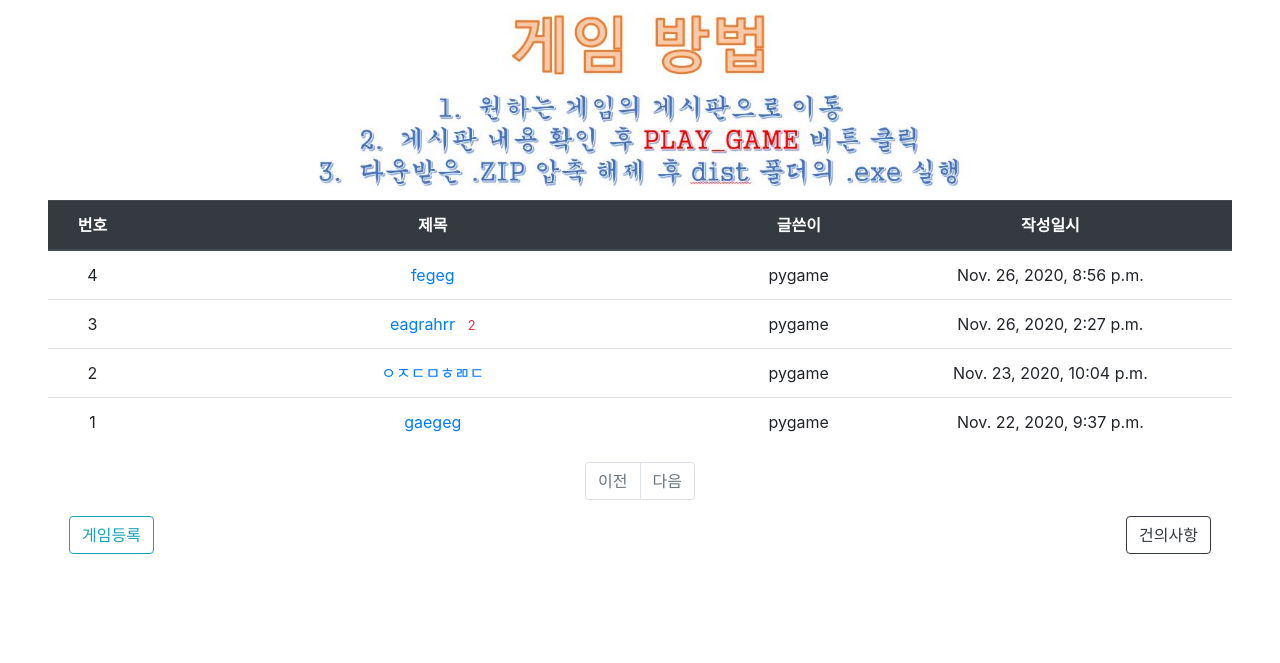
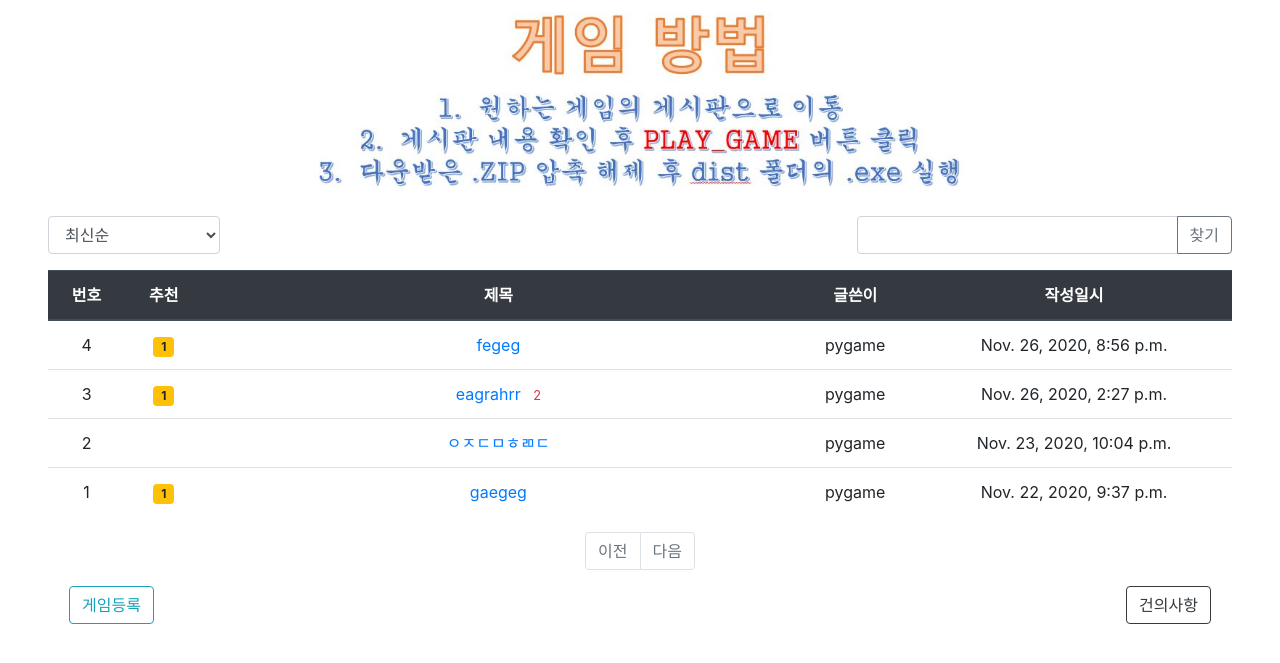
Before and after one commit to HyeongbinMun/django, a Django app: page / in a window 1280 px wide. Shown: the part 57-720 px from the top of the page. Run offline with Django 3.2, Linux system fonts and the light colour scheme; data comes from the database, SQL or seed files in the repository; both versions use the stored data as it was after the commit; some libraries are stand-ins or nearby versions.

Commit message:
- 검색, 정렬 기능 추가

```diff
--- a/game_site/projects/play/views.py
+++ b/game_site/projects/play/views.py
@@ -6,6 +6,7 @@ from .forms import GameForm, ImageForm, CategoryForm, ImageFormSet, CommentForm
 import urllib, os, mimetypes
 from django.http import HttpResponse, Http404
 from django.contrib.auth.decorators import login_required
+from django.db.models import Q, Count
 
 # Create your views here.
 def index(request):
@@ -13,13 +14,27 @@ def index(request):
     context = {'game_list': game_list}
     # 입력 파라미터
     page = request.GET.get('page', '1')  # 페이지
-    # 조회
-    game_list = Game.objects.order_by('-create_date')
+    kw = request.GET.get('kw', '')  # 검색어
+    so = request.GET.get('so', 'recent')  # 정렬기준
+
+    # 정렬
+    if so == 'recommend':
+        game_list = Game.objects.annotate(num_voter=Count('voter')).order_by('-num_voter', '-create_date')
+    elif so == 'popular':
+        game_list = Game.objects.annotate(num_comment=Count('comment')).order_by('-num_comment', '-create_date')
+    else:  # recent
+        game_list = Game.objects.order_by('-create_date')
+    if kw:
+        game_list = game_list.filter(
+            Q(subject__icontains=kw) |  # 제목검색
+            Q(content__icontains=kw) |  # 내용검색
+            Q(author__username__icontains=kw)  # 질문 글쓴이검색
+        ).distinct()
     # 페이징처리
     paginator = Paginator(game_list, 10)  # 페이지당 10개씩 보여주기
     page_obj = paginator.get_page(page)
 
-    context = {'game_list': page_obj}
+    context = {'game_list': page_obj, 'page': page, 'kw': kw, 'so':so}
     return render(request, 'play/play_list.html', context)
 
 def detail(request, game_id):
--- a/game_site/projects/templates/play/play_detail.html
+++ b/game_site/projects/templates/play/play_detail.html
@@ -16,7 +16,7 @@
     </div>
     <div>
         {% for ctg in game.category_set.all %}
-            <button type="button" class="btn btn-outline-info btn-sm mx-2">{{ ctg.subject }}</button>
+            <button type="button" class="btn btn-outline-info btn-sm mx-2 my-1">{{ ctg.subject }}</button>
         {% endfor %}
     </div>
     <div class="row">
--- a/game_site/projects/templates/play/play_list.html
+++ b/game_site/projects/templates/play/play_list.html
@@ -5,10 +5,26 @@
     <div class="container text-center">
         <img src="/static/images/game_play.jpg" alt="게임방법" height="200">
     </div>
+    <div class="row justify-content-between my-3">
+        <div class="col-2">
+            <select class="form-control so">
+                <option value="recent" {% if so == 'recent' %}selected{% endif %}>최신순</option>
+                <option value="recommend" {% if so == 'recommend' %}selected{% endif %}>추천순</option>
+                <option value="popular" {% if so == 'popular' %}selected{% endif %}>인기순</option>
+            </select>
+        </div>
+        <div class="col-4 input-group">
+            <input type="text" class="form-control kw" value="{{ kw|default_if_none:'' }}">
+            <div class="input-group-append">
+                <button class="btn btn-outline-secondary" type="button" id="btn_search">찾기</button>
+            </div>
+        </div>
+    </div>
     <table class="table">
         <thead>
         <tr class="text-center thead-dark">
             <th>번호</th>
+            <th>추천</th>
             <th style="width:50%">제목</th>
             <th>글쓴이</th>
             <th>작성일시</th>
@@ -21,6 +37,11 @@
             <td>
             <!-- 번호 = 전체건수 - 시작인덱스 - 현재인덱스 + 1 -->
             {{ game_list.paginator.count|sub:game_list.start_index|sub:forloop.counter0|add:1 }}
+            <td>
+                {% if game.voter.all.count > 0 %}
+                    <span class="badge badge-warning px-2 py-1">{{ game.voter.all.count }}</span>
+                {% endif %}
+            </td>
             <td class="text-center">
                 <a href="{% url 'play:detail' game.id %}">{{ game.subject }}</a>
                 {% if game.comment_set.count > 0 %}
@@ -43,7 +64,7 @@
         <!-- 이전페이지 -->
         {% if gmae_list.has_previous %}
         <li class="page-item">
-            <a class="page-link" href="?page={{ game_list.previous_page_number }}">이전</a>
+            <a class="page-link" data-page="{{ game_list.previous_page_number }}" href="#">이전</a>
         </li>
         {% else %}
         <li class="page-item disabled">
@@ -55,11 +76,11 @@
         {% if page_number >= game_list.number|add:-5 and page_number <= gmae_list.number|add:5 %}
             {% if page_number == game_list.number %}
             <li class="page-item active" aria-current="page">
-                <a class="page-link" href="?page={{ page_number }}">{{ page_number }}</a>
+                <a class="page-link" data-page="{{ page_number }}" href="#">{{ page_number }}</a>
             </li>
             {% else %}
             <li class="page-item">
-                <a class="page-link" href="?page={{ page_number }}">{{ page_number }}</a>
+                <a class="page-link" data-page="{{ page_number }}" href="#">{{ page_number }}</a>
             </li>
             {% endif %}
         {% endif %}
@@ -67,7 +88,7 @@
         <!-- 다음페이지 -->
         {% if game_list.has_next %}
         <li class="page-item">
-            <a class="page-link" href="?page={{ game_list.next_page_number }}">다음</a>
+            <a class="page-link" data-page="{{ game_list.next_page_number }}" href="#">다음</a>
         </li>
         {% else %}
         <li class="page-item disabled">
@@ -85,4 +106,30 @@
         </div>
     </form>
 </div>
+<form id="searchForm" method="get" action="{% url 'index' %}">
+    <input type="hidden" id="kw" name="kw" value="{{ kw|default_if_none:'' }}">
+    <input type="hidden" id="page" name="page" value="{{ page }}">
+    <input type="hidden" id="so" name="so" value="{{ so }}">
+</form>
 {% endblock %}
+{% block script %}
+<script type='text/javascript'>
+$(document).ready(function(){
+    $(".page-link").on('click', function() {
+        $("#page").val($(this).data("page"));
+        $("#searchForm").submit();
+    });
+
+    $("#btn_search").on('click', function() {
+        $("#kw").val($(".kw").val());
+        $("#page").val(1);  // 검색버튼을 클릭할 경우 1페이지부터 조회한다.
+        $("#searchForm").submit();
+    });
+        $(".so").on('change', function() {
+        $("#so").val($(this).val());
+        $("#page").val(1);
+        $("#searchForm").submit();
+    });
+});
+</script>
+{% endblock %}
```
Also changed, not shown: game_site/projects/db.sqlite3.
